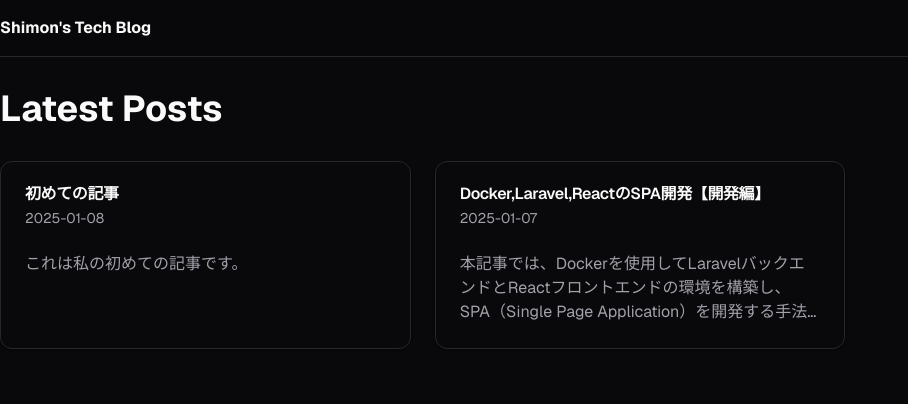
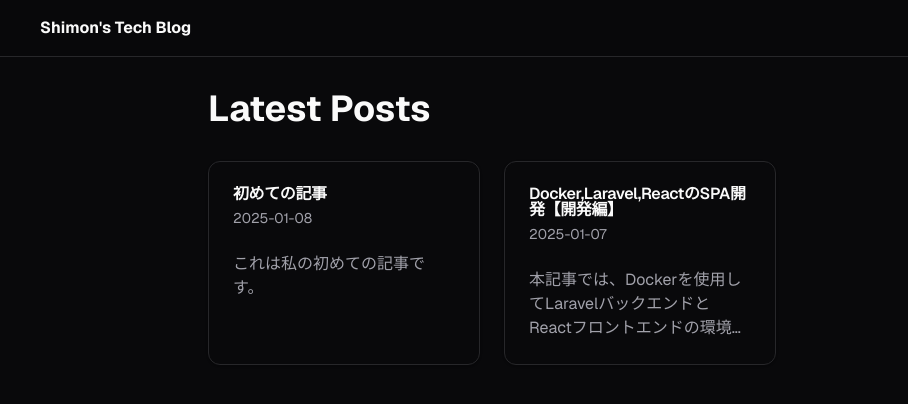
Before and after one commit to SI-Monxy/tech-blog-front, a Next.js app: page / in a window 1280 px wide. Shown: the top 404 px of the page, without its empty margins (0-908 px from the left). Built offline with nearby package versions, Linux system fonts and the light colour scheme.

Commit message:
ホームの記事一覧を中央寄せに変更

```diff
--- a/src/app/page.tsx
+++ b/src/app/page.tsx
@@ -6,7 +6,7 @@ import { PostsSkeleton } from '@/components/skeletons'
 
 export default async function Home() {
   return (
-    <div className="container py-8">
+    <div className="container max-w-4xl mx-auto px-4 py-8">
       <h1 className="text-4xl font-bold mb-8">Latest Posts</h1>
       <Suspense fallback={<PostsSkeleton />}>
         <PostsList />
--- a/src/components/header.tsx
+++ b/src/components/header.tsx
@@ -4,7 +4,7 @@ import Link from "next/link";
 export function Header() {
   return (
     <header className="sticky top-0 z-50 w-full border-b bg-background/95 backdrop-blur supports-[backdrop-filter]:bg-background/60">
-      <div className="container flex h-14 items-center">
+      <div className="container flex h-14 pl-10 items-center">
         <Link
           href="/"
           className="font-bold hover:text-primary transition-colors"
```
